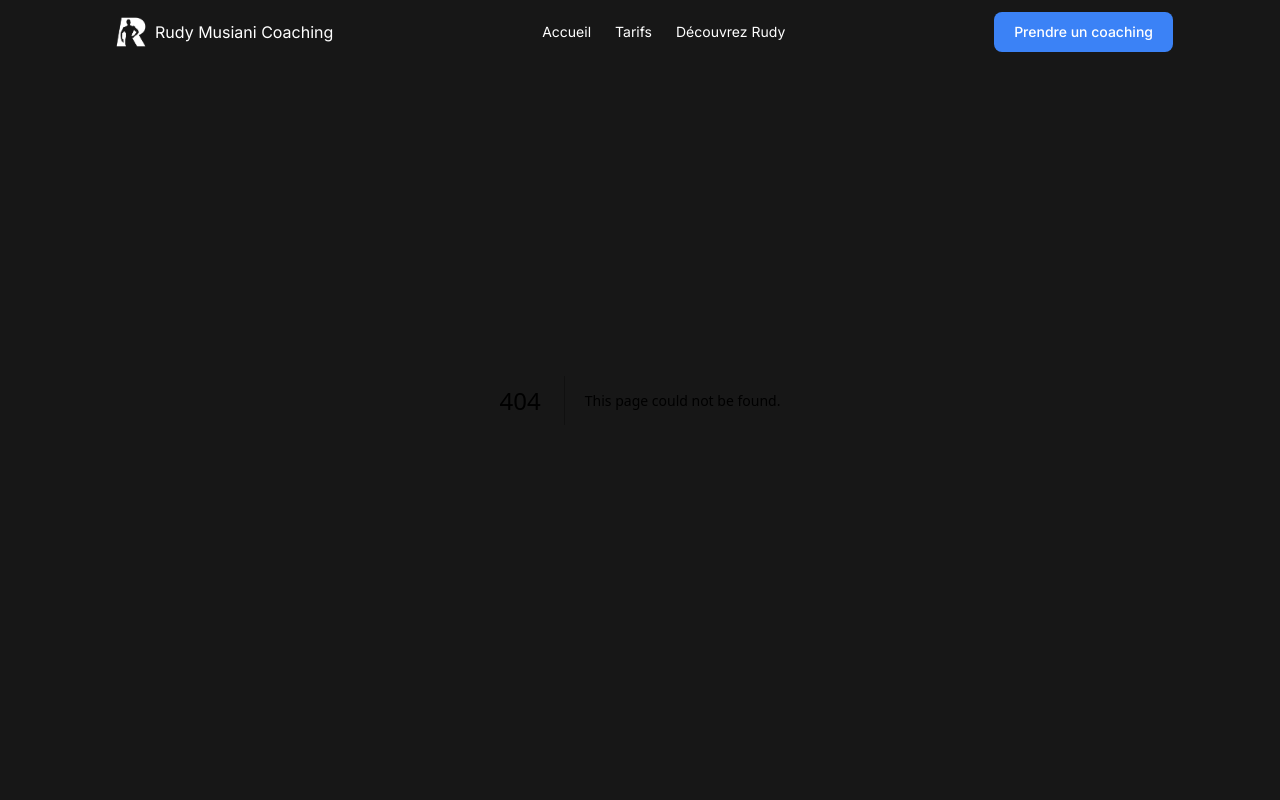
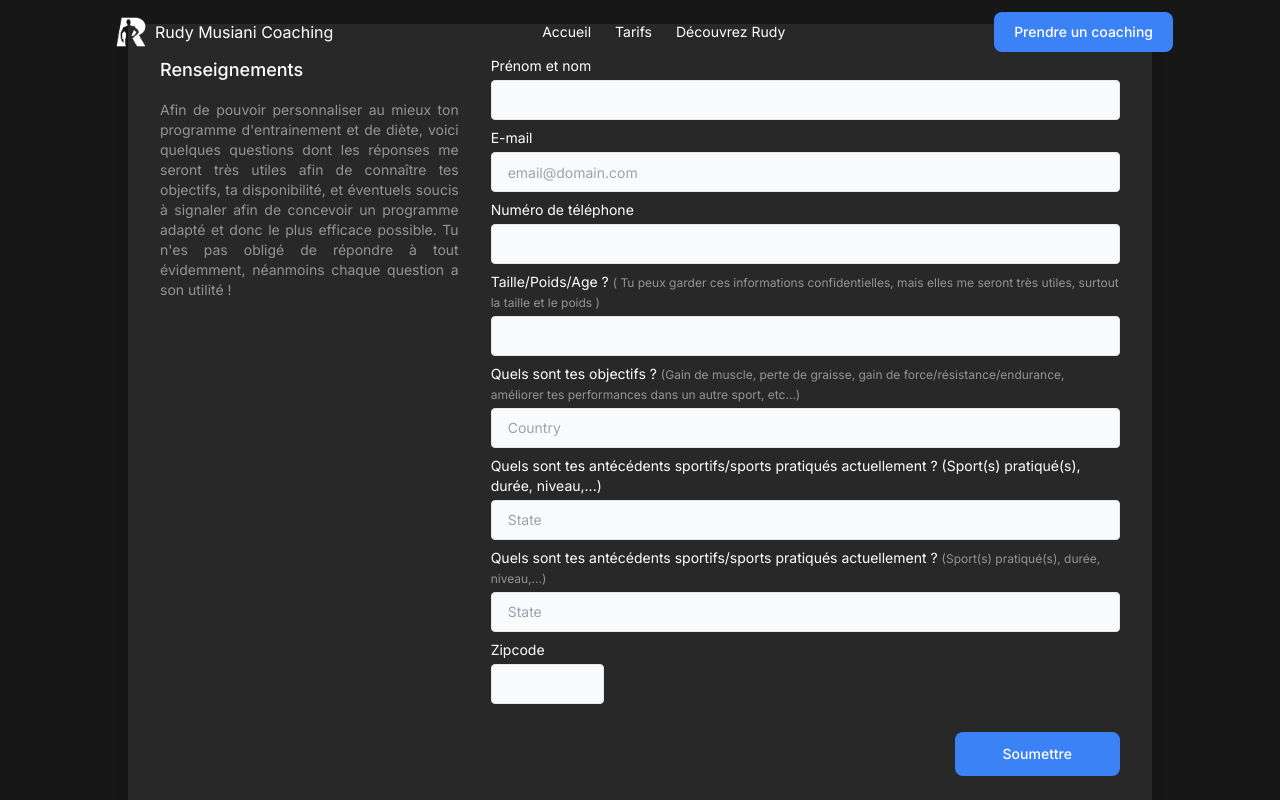
Before and after one commit to Damokless/rudymusianicoaching, a Next.js app: page /reservation in a window 1280 px wide. Before the commit this address had no page. Shown: the top 800 px of the page. Built offline with nearby package versions, Linux system fonts and the light colour scheme.

Commit message:
feat : link for reservation

```diff
--- a/src/app/page.tsx
+++ b/src/app/page.tsx
@@ -23,7 +23,7 @@ export default function Home() {
 
             <a
               className="inline-block rounded-lg bg-blue-500 px-12 py-3 text-sm font-medium text-white hover:bg-blue-700"
-              href="#"
+              href="/reservation"
             >
               Prendre un coaching
             </a>
@@ -61,7 +61,7 @@ export default function Home() {
               <div className="flex flex-col gap-4 lg:w-2/4">
                 <a
                   className="inline-block rounded-lg bg-blue-500 px-12 py-3 text-sm font-medium text-center text-white hover:bg-blue-700"
-                  href="#"
+                  href="/reservation"
                 >
                   Prendre un coaching
                 </a>
--- /dev/null
+++ b/src/app/reservation/page.tsx
@@ -0,0 +1,74 @@
+export default function Reservation() {
+  return (
+    <div className="min-h-screen p-6 flex items-center justify-center text-white">
+  <div className="container max-w-screen-lg mx-auto">
+    <div>
+      <div className="bg-[#3A3A3A]/50 rounded shadow-lg p-4 px-4 md:p-8 mb-6">
+        <div className="grid gap-8 gap-y-2 text-sm grid-cols-1 lg:grid-cols-3">
+          <div className="mb-4">
+            <p className="font-medium text-lg">Renseignements</p>
+            <p className=" text-white/50 text-justify mt-4">Afin de pouvoir personnaliser au mieux ton programme d'entrainement et de diète, voici quelques questions dont les réponses me seront très utiles afin de connaître tes objectifs, ta disponibilité, et éventuels soucis à signaler afin de concevoir un programme adapté et donc le plus efficace possible. Tu n'es pas obligé de répondre à tout évidemment, néanmoins chaque question a son utilité !</p>
+          </div>
+
+          <div className="lg:col-span-2">
+            <div className="grid gap-4 gap-y-2 text-sm grid-cols-1 md:grid-cols-5">
+              <div className="md:col-span-5">
+                <label htmlFor="full_name">Prénom et nom</label>
+                <input type="text" name="full_name" id="full_name" className="h-10 border mt-1 rounded px-4 w-full bg-gray-50" />
+              </div>
+
+              <div className="md:col-span-5">
+                <label htmlFor="email">E-mail</label>
+                <input type="text" name="email" id="email" className="h-10 border mt-1 rounded px-4 w-full bg-gray-50" placeholder="email@domain.com" />
+              </div>
+
+              <div className="md:col-span-5">
+                <label htmlFor="address">Numéro de téléphone</label>
+                <input type="text" name="address" id="address" className="h-10 border mt-1 rounded px-4 w-full bg-gray-50" placeholder="" />
+              </div>
+
+              <div className="md:col-span-5">
+                <label htmlFor="city">Taille/Poids/Age ? <span className="text-white/50 text-xs">( Tu peux garder ces informations confidentielles, mais elles me seront très utiles, surtout la taille et le poids )</span></label>
+                <input type="text" name="city" id="city" className="h-10 border mt-1 rounded px-4 w-full bg-gray-50" placeholder="" />
+              </div>
+
+              <div className="md:col-span-5">
+                <label htmlFor="country">Quels sont tes objectifs ? <span className="text-white/50 text-xs">(Gain de muscle, perte de graisse, gain de force/résistance/endurance, améliorer tes performances dans un autre sport, etc...)</span></label>
+                <div className="h-10 bg-gray-50 flex border border-gray-200 rounded items-center mt-1">
+                  <input name="country" id="country" placeholder="Country" className="px-4 appearance-none outline-none text-gray-800 w-full bg-transparent" />
+                </div>
+              </div>
+
+              <div className="md:col-span-5">
+                <label htmlFor="state">Quels sont tes antécédents sportifs/sports pratiqués actuellement ? (Sport(s) pratiqué(s), durée, niveau,...)</label>
+                <div className="h-10 bg-gray-50 flex border border-gray-200 rounded items-center mt-1">
+                  <input name="state" id="state" placeholder="State" className="px-4 appearance-none outline-none text-gray-800 w-full bg-transparent" />
+                </div>
+              </div>
+
+              <div className="md:col-span-5">
+                <label htmlFor="state">Quels sont tes antécédents sportifs/sports pratiqués actuellement ? <span className="text-white/50 text-xs">(Sport(s) pratiqué(s), durée, niveau,...)</span></label>
+                <div className="h-10 bg-gray-50 flex border border-gray-200 rounded items-center mt-1">
+                  <input name="state" id="state" placeholder="State" className="px-4 appearance-none outline-none text-gray-800 w-full bg-transparent" />
+                </div>
+              </div>
+
+              <div className="md:col-span-1">
+                <label htmlFor="zipcode">Zipcode</label>
+                <input type="text" name="zipcode" id="zipcode" className="transition-all flex items-center h-10 border mt-1 rounded px-4 w-full bg-gray-50" placeholder="" />
+              </div>
+
+              <div className="md:col-span-5 text-right mt-5">
+                <div className="inline-flex items-end">
+                  <button className="inline-block rounded-lg bg-blue-500 px-12 py-3 text-sm font-medium text-center text-white hover:bg-blue-700">Soumettre</button>
+                </div>
+              </div>
+            </div>
+          </div>
+        </div>
+      </div>
+    </div>
+  </div>
+</div>
+  );
+}
--- a/src/components/Header/Header.tsx
+++ b/src/components/Header/Header.tsx
@@ -42,7 +42,7 @@ export default function Header() {
         <div className="hidden sm:flex">
         <Link
             className="inline-block rounded-lg bg-blue-500 px-5 py-2.5 text-sm font-medium text-white hover:bg-blue-700"
-            href="#"
+            href="/reservation"
           >
             Prendre un coaching
           </Link>
```
